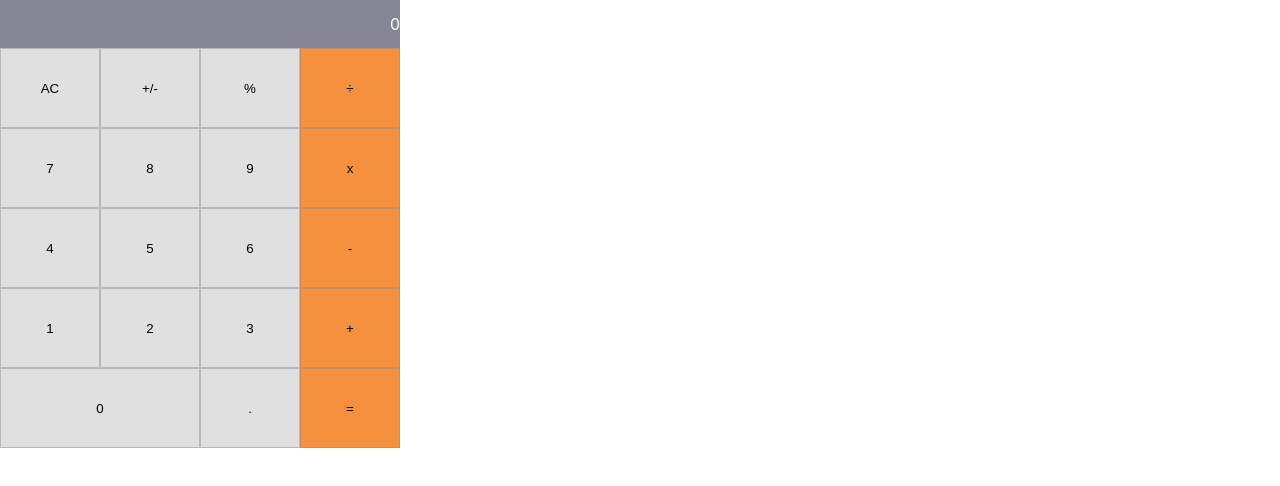
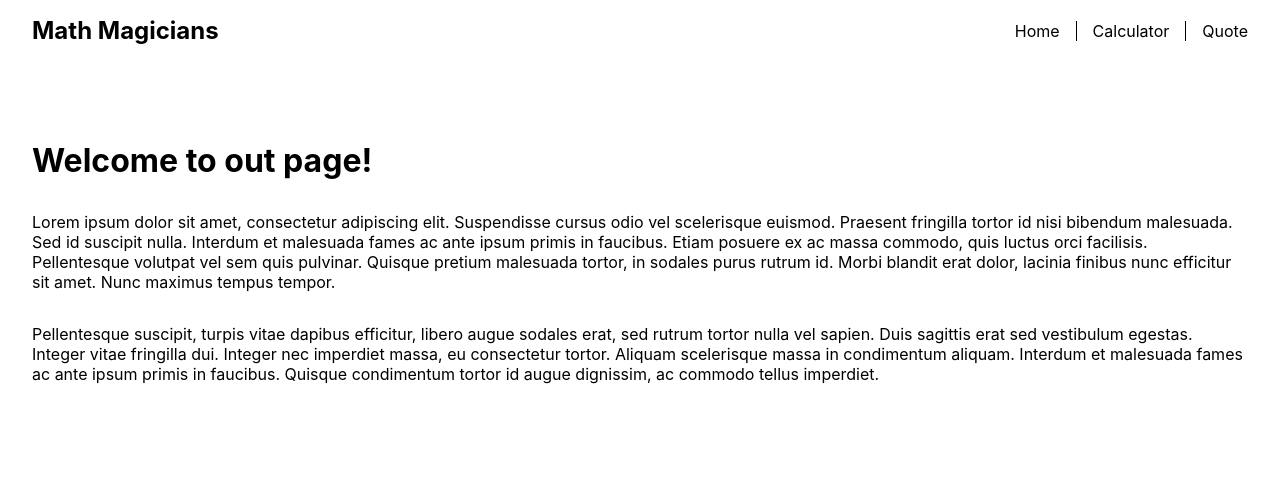
Before and after one commit to z4cope/math-magicians, a React (Create React App) app: page / in a window 1280 px wide. Shown: the top 486 px of the page. Built offline with nearby package versions, Linux system fonts and the light colour scheme.

Commit message:
Add page routings

```diff
--- a/package.json
+++ b/package.json
@@ -10,6 +10,7 @@
     "canvas": "^2.10.2",
     "react": "^18.2.0",
     "react-dom": "^18.2.0",
+    "react-router-dom": "^6.4.5",
     "react-scripts": "5.0.1",
     "web-vitals": "^2.1.4"
   },
--- a/src/App.js
+++ b/src/App.js
@@ -1,5 +1,20 @@
-import Calculator from './components/calculator/Calculator';
+import { Routes, Route } from 'react-router-dom';
+import Home from './routes/home/Home';
+import CalculatorPage from './routes/calculator/CalculatorPage';
+import Quote from './routes/quote/Quote';
+import Navbar from './components/navbar/Navbar';
 
-const App = () => <Calculator />;
+const App = () => (
+  <>
+    <Navbar />
+    <main>
+      <Routes>
+        <Route path="/" element={<Home />} />
+        <Route path="/calculator" element={<CalculatorPage />} />
+        <Route path="/quote" element={<Quote />} />
+      </Routes>
+    </main>
+  </>
+);
 
 export default App;
--- a/src/components/calculator/Calculator.css
+++ b/src/components/calculator/Calculator.css
@@ -1,3 +1,12 @@
+.calc-parent {
+  width: 100%;
+  height: 100vh;
+  display: flex;
+  justify-content: center;
+  align-items: center;
+  gap: 2rem;
+}
+
 ul {
   list-style: none;
 }
--- a/src/components/calculator/Calculator.js
+++ b/src/components/calculator/Calculator.js
@@ -14,6 +14,8 @@ const Calculator = () => {
   };
 
   return (
+    <section className="calc-parent">
+      <h1>Let&apos;s do some math!</h1>
       <div className="calc-wrapper">
         <p className="calculations">
           {calc.total}
@@ -92,6 +94,7 @@ const Calculator = () => {
           </div>
         </div>
       </div>
+    </section>
   );
 };
 
--- /dev/null
+++ b/src/components/navbar/Navbar.css
@@ -0,0 +1,27 @@
+nav {
+  display: flex;
+  justify-content: space-between;
+  align-items: center;
+  padding: 1rem 2rem;
+}
+
+.nav-list {
+  display: flex;
+  gap: 1rem;
+}
+
+.nav-list li:nth-child(2) {
+  border-left: 1px solid #000;
+  border-right: 1px solid #000;
+  padding: 0 1rem;
+}
+
+.nav-list li a {
+  text-decoration: none;
+  color: #000;
+  transition: all 0.3s ease;
+}
+
+.nav-list li a:hover {
+  background-color: rgb(199, 199, 199);
+}
--- /dev/null
+++ b/src/components/navbar/Navbar.jsx
@@ -0,0 +1,25 @@
+import { Link } from "react-router-dom";
+import "./Navbar.css";
+const Navbar = () => {
+  return (
+    <nav>
+      <h1>Math Magicians</h1>
+      <ul className="nav-list">
+        <li>
+          {" "}
+          <Link to="/">Home</Link>{" "}
+        </li>
+        <li>
+          {" "}
+          <Link to="/calculator">Calculator</Link>{" "}
+        </li>
+        <li>
+          {" "}
+          <Link to="/quote">Quote</Link>{" "}
+        </li>
+      </ul>
+    </nav>
+  );
+};
+
+export default Navbar;
--- a/src/index.js
+++ b/src/index.js
@@ -1,5 +1,6 @@
 import React from 'react';
 import ReactDOM from 'react-dom/client';
+import { BrowserRouter } from 'react-router-dom';
 import './index.css';
 import App from './App';
 import reportWebVitals from './reportWebVitals';
@@ -7,7 +8,9 @@ import reportWebVitals from './reportWebVitals';
 const root = ReactDOM.createRoot(document.getElementById('root'));
 root.render(
   <React.StrictMode>
-    <App />
+    <BrowserRouter>
+      <App />
+    </BrowserRouter>
   </React.StrictMode>,
 );
 
--- /dev/null
+++ b/src/routes/calculator/CalculatorPage.jsx
@@ -0,0 +1,6 @@
+import Calculator from "../../components/calculator/Calculator";
+const CalculatorPage = () => {
+  return <Calculator />;
+};
+
+export default CalculatorPage;
--- /dev/null
+++ b/src/routes/home/Home.css
@@ -0,0 +1,10 @@
+.hero {
+  width: 100%;
+  height: 100vh;
+  display: flex;
+  flex-direction: column;
+  align-items: flex-start;
+  padding: 0 2rem;
+  gap: 2rem;
+  margin-top: 5rem;
+}
--- /dev/null
+++ b/src/routes/home/Home.jsx
@@ -0,0 +1,29 @@
+import "./Home.css";
+const Home = () => {
+  return (
+    <div className="hero">
+      <h1>Welcome to out page!</h1>
+      <p>
+        Lorem ipsum dolor sit amet, consectetur adipiscing elit. Suspendisse
+        cursus odio vel scelerisque euismod. Praesent fringilla tortor id nisi
+        bibendum malesuada. Sed id suscipit nulla. Interdum et malesuada fames
+        ac ante ipsum primis in faucibus. Etiam posuere ex ac massa commodo,
+        quis luctus orci facilisis. Pellentesque volutpat vel sem quis pulvinar.
+        Quisque pretium malesuada tortor, in sodales purus rutrum id. Morbi
+        blandit erat dolor, lacinia finibus nunc efficitur sit amet. Nunc
+        maximus tempus tempor.
+      </p>
+      <p>
+        Pellentesque suscipit, turpis vitae dapibus efficitur, libero augue
+        sodales erat, sed rutrum tortor nulla vel sapien. Duis sagittis erat sed
+        vestibulum egestas. Integer vitae fringilla dui. Integer nec imperdiet
+        massa, eu consectetur tortor. Aliquam scelerisque massa in condimentum
+        aliquam. Interdum et malesuada fames ac ante ipsum primis in faucibus.
+        Quisque condimentum tortor id augue dignissim, ac commodo tellus
+        imperdiet.
+      </p>
+    </div>
+  );
+};
+
+export default Home;
--- /dev/null
+++ b/src/routes/quote/Quote.css
@@ -0,0 +1,11 @@
+.quote-wrapper {
+  width: 100%;
+  height: 100vh;
+  display: flex;
+  justify-content: center;
+  align-items: center;
+}
+
+.quote {
+  padding: 0 2rem;
+}
--- /dev/null
+++ b/src/routes/quote/Quote.jsx
@@ -0,0 +1,13 @@
+import "./Quote.css";
+const Quote = () => {
+  return (
+    <div className="quote-wrapper">
+      <p className="quote">
+        Mathematics is not about numbers, equations, computations, or
+        algorithms: it is about understanding. -William Paul Thurston
+      </p>
+    </div>
+  );
+};
+
+export default Quote;
```
Also changed, not shown: 2 other files (tests, documents, lock files or other folders). Lines whose indentation alone changed are shown as unchanged.
